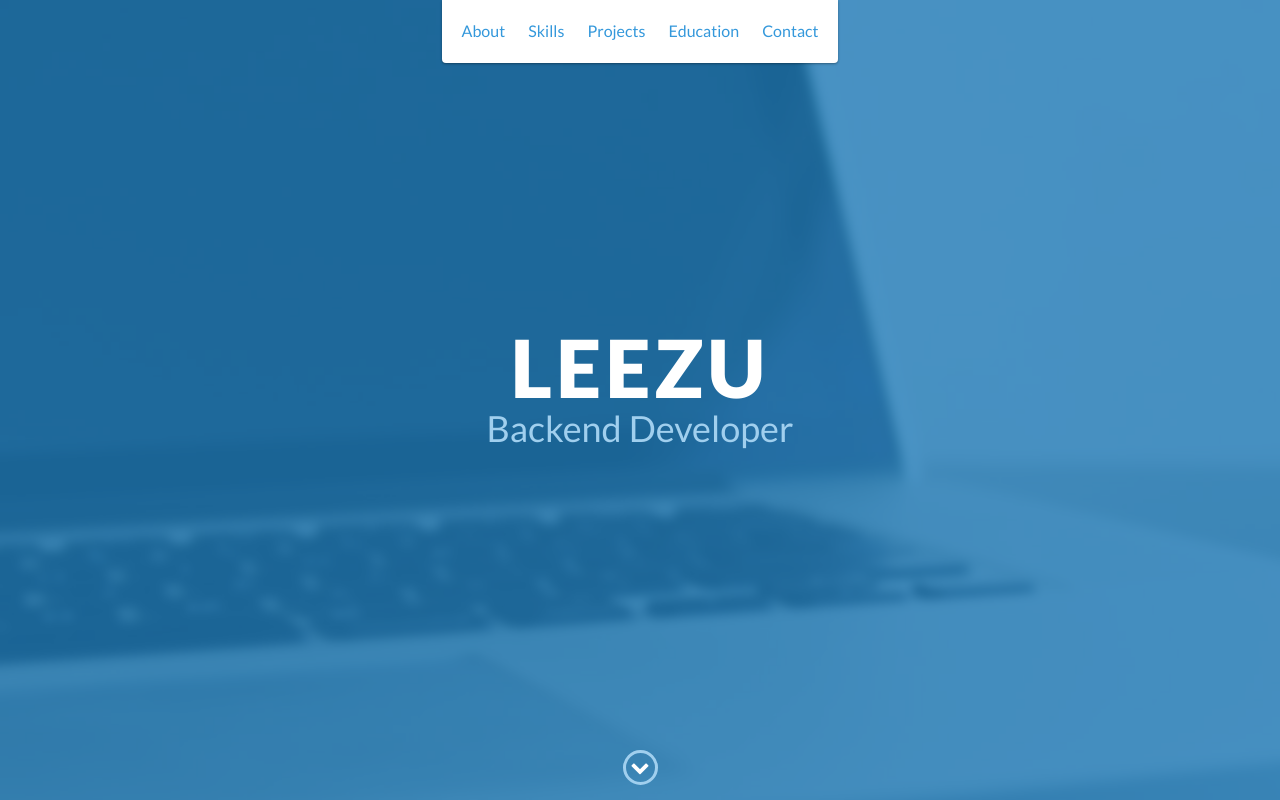
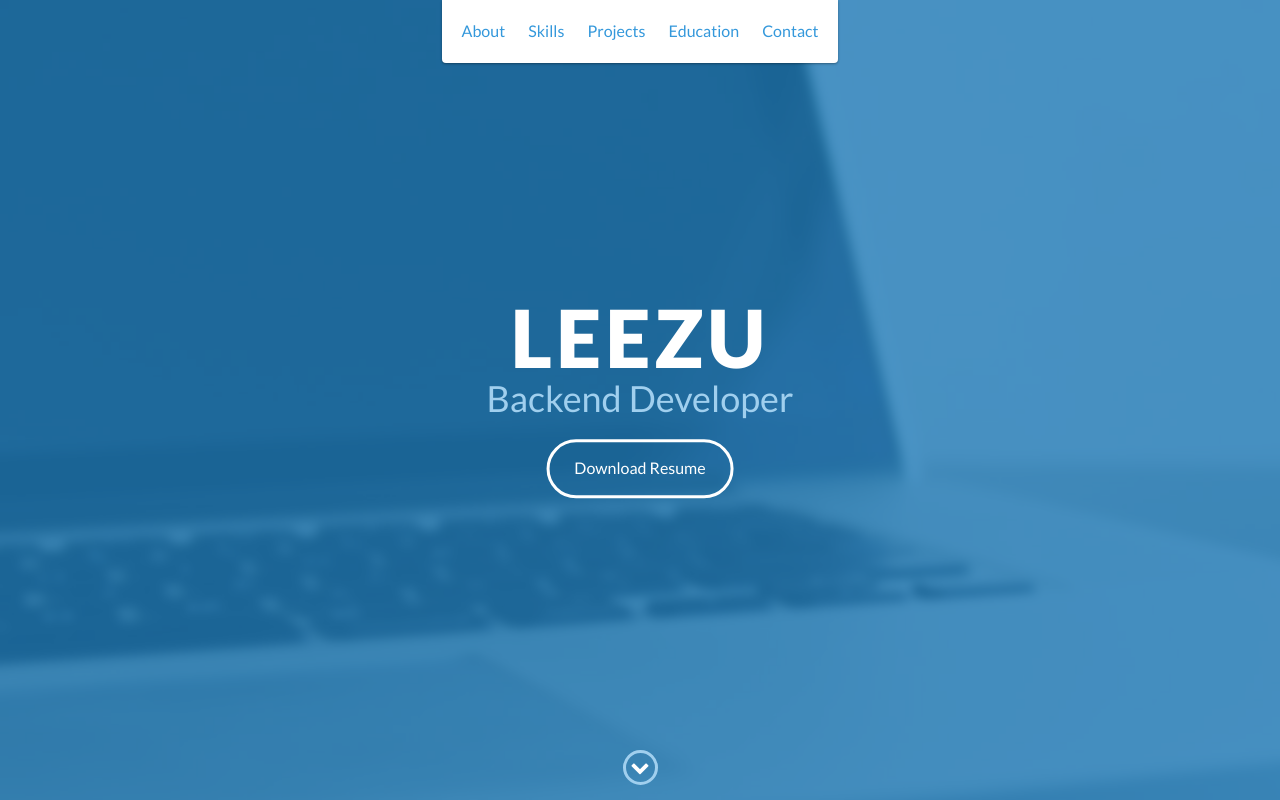
Before and after one commit to leezu2020/leezu.github.io, a website: page index.html in a window 1280 px wide. Shown: the top 800 px of the page. Drawn offline with nearby package versions, Linux system fonts and the light colour scheme.

Commit message:
upload resume

```diff
--- a/index.html
+++ b/index.html
@@ -48,7 +48,7 @@
             <h1>Leezu</h1>
             <h2>Backend Developer</h2>
 
-<!--           <a href="#" class="btn-rounded-white">Download Resume</a> -->
+           <a href="resume.pdf" class="btn-rounded-white">Download Resume</a>
         </div>
         <!-- End #lead-content -->
 
```
Also changed, not shown: 1 other file.
